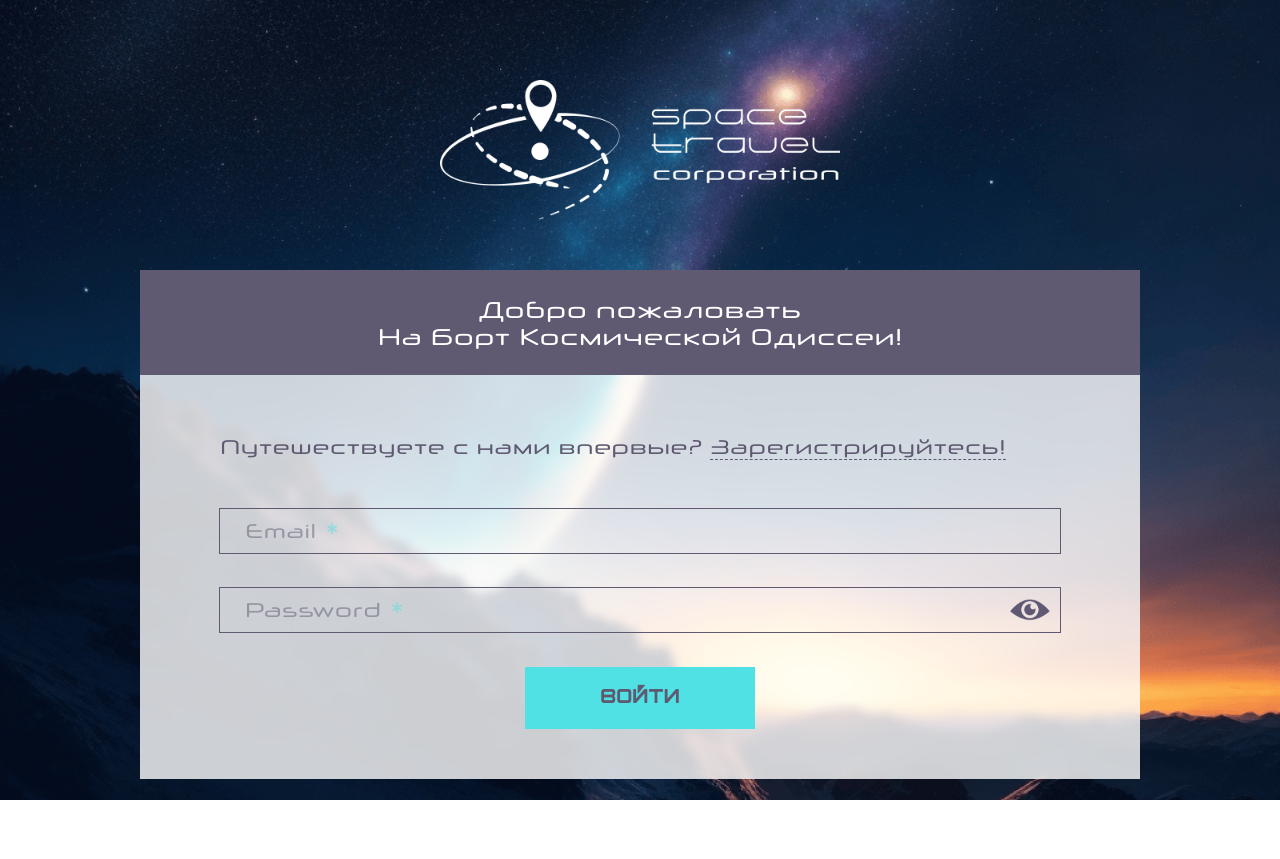
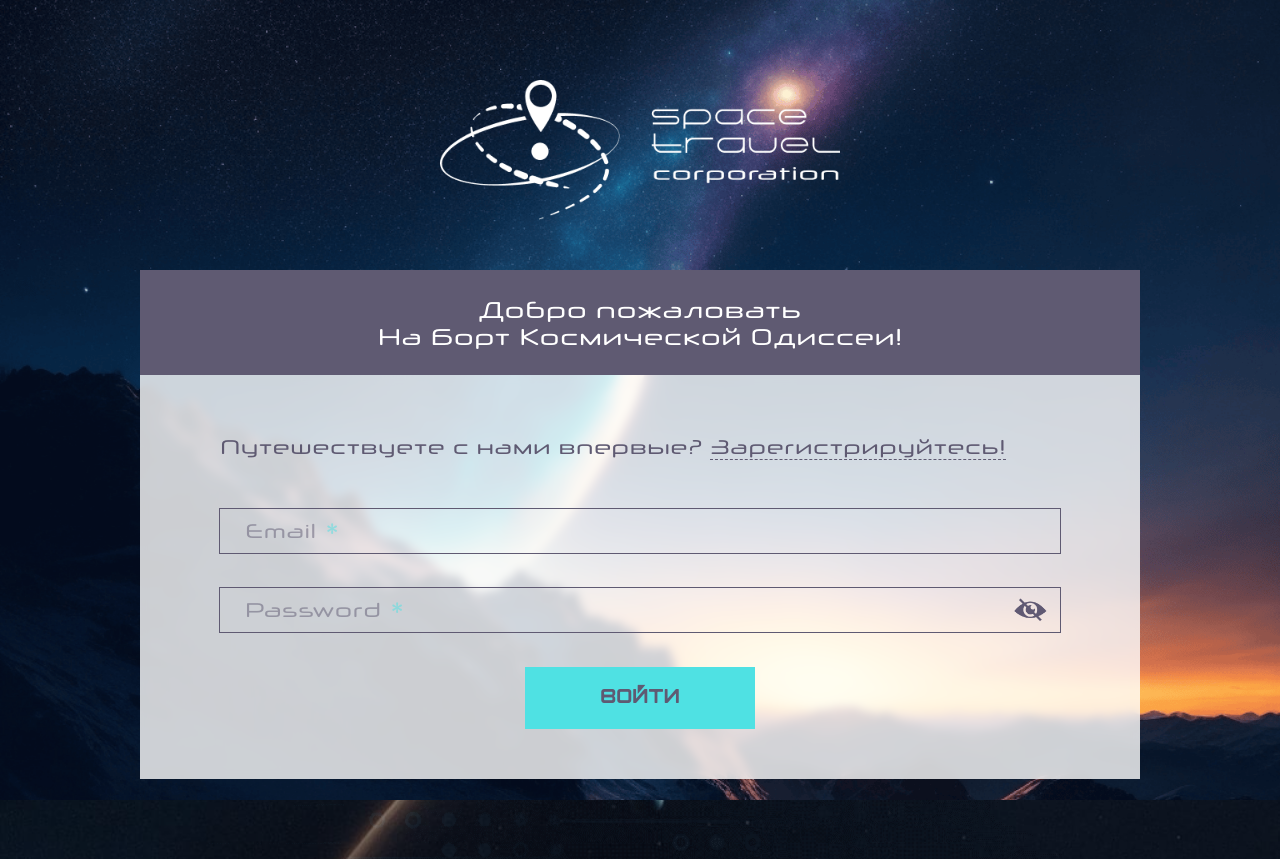
Before and after one commit to itzaur/eCommerce-Application, a React (Vite) app in the folder eCommerce-Application/: page /login in a window 1280 px wide. Before the commit the page ends 800 px from the top, so only its background shows below. Built offline with nearby package versions, Linux system fonts and the light colour scheme; no server answers; what @commercetools/platform-sdk, @commercetools/sdk-client-v2 would draw is missing.

Commit message:
fix: change login password icons, add padding for form

```diff
--- a/eCommerce-Application/src/styles/components/_form.scss
+++ b/eCommerce-Application/src/styles/components/_form.scss
@@ -2,6 +2,11 @@
 
 .form {
     margin: 0 auto;
+    padding-bottom: 3rem;
+
+    @include mixins.respond-to('tablet') {
+        padding-bottom: 8rem;
+    }
 
     &__title {
         padding: 2vw;
--- a/eCommerce-Application/src/styles/pages/_login.scss
+++ b/eCommerce-Application/src/styles/pages/_login.scss
@@ -42,13 +42,13 @@
     }
 
     &_password {
-        background-image: url('../assets/images/eye-open.png');
+        background-image: url('../assets/images/eye-closed.png');
     }
 
     &_text {
         height: auto;
 
-        background-image: url('../assets/images/eye-closed.png');
+        background-image: url('../assets/images/eye-open.png');
 
         cursor: pointer;
     }
```
